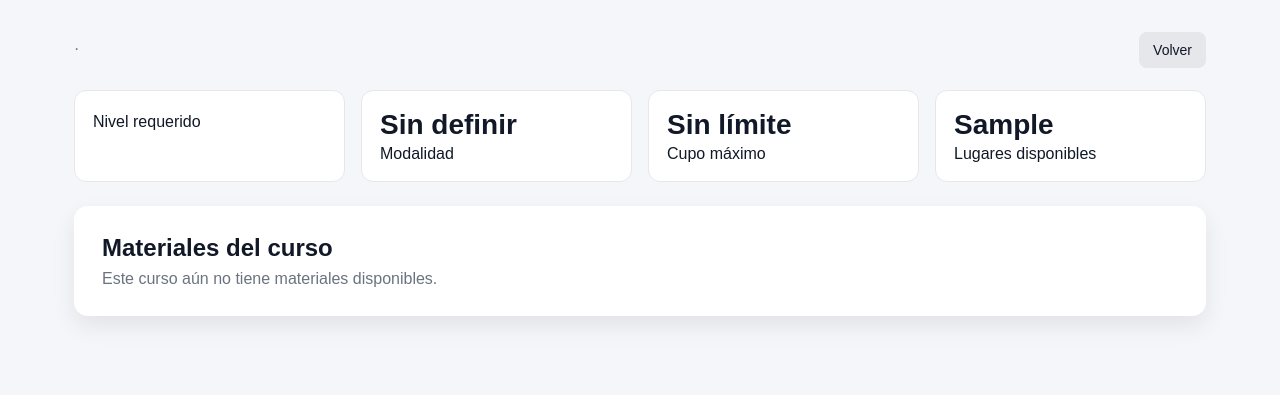
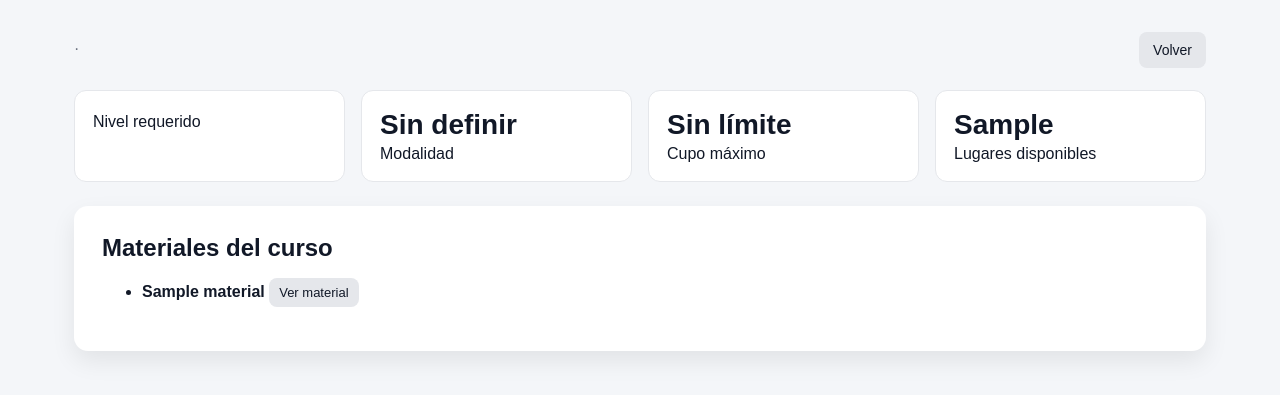
Before and after one commit to ed-ledesma/TecTeam-IS2026-2, a Flask app: template templates/alumno/detalle_curso.html in a window 1280 px wide. Shown: the top 395 px of the page. Run offline with Flask 3, Linux system fonts and the light colour scheme; tables that the repository leaves empty hold one stand-in row (values such as "Sample post"); the template is opened without the code that fills it: values that come from a table or form of the project are taken from there, most other values are stand-ins (such as "Sample title", 1, 10 or a date in 2020).

Commit message:
Consultar material

```diff
--- a/templates/alumno/detalle_curso.html
+++ b/templates/alumno/detalle_curso.html
@@ -39,9 +39,9 @@
 <section class="card section-spaced">
     <h2>Materiales del curso</h2>
 
-    {% if curso.materiales %}
+    {% if materiales %}
         <ul class="materials-list">
-            {% for material in curso.materiales %}
+            {% for material in materiales %}
                 <li>
                     <strong>{{ material.titulo }}</strong>
 
```
Also changed, not shown: controllers/alumno.py (+7 -0 lines).
